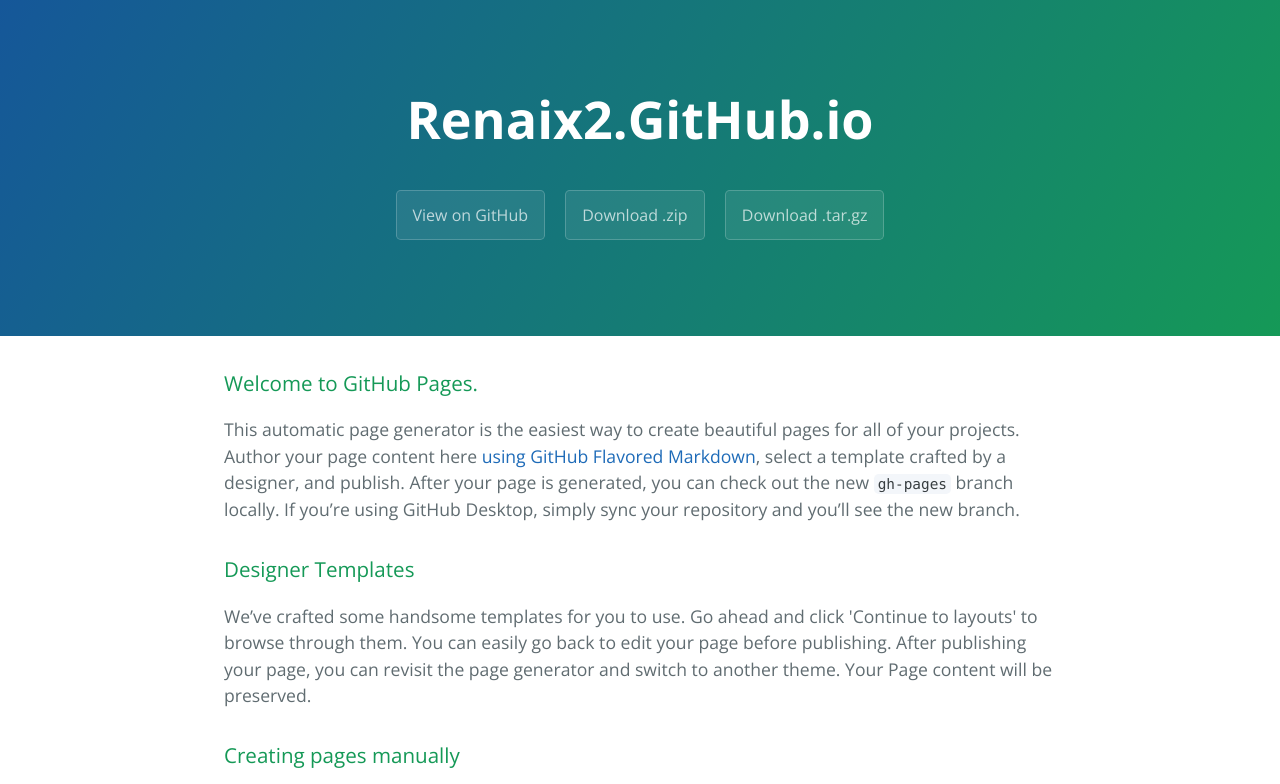
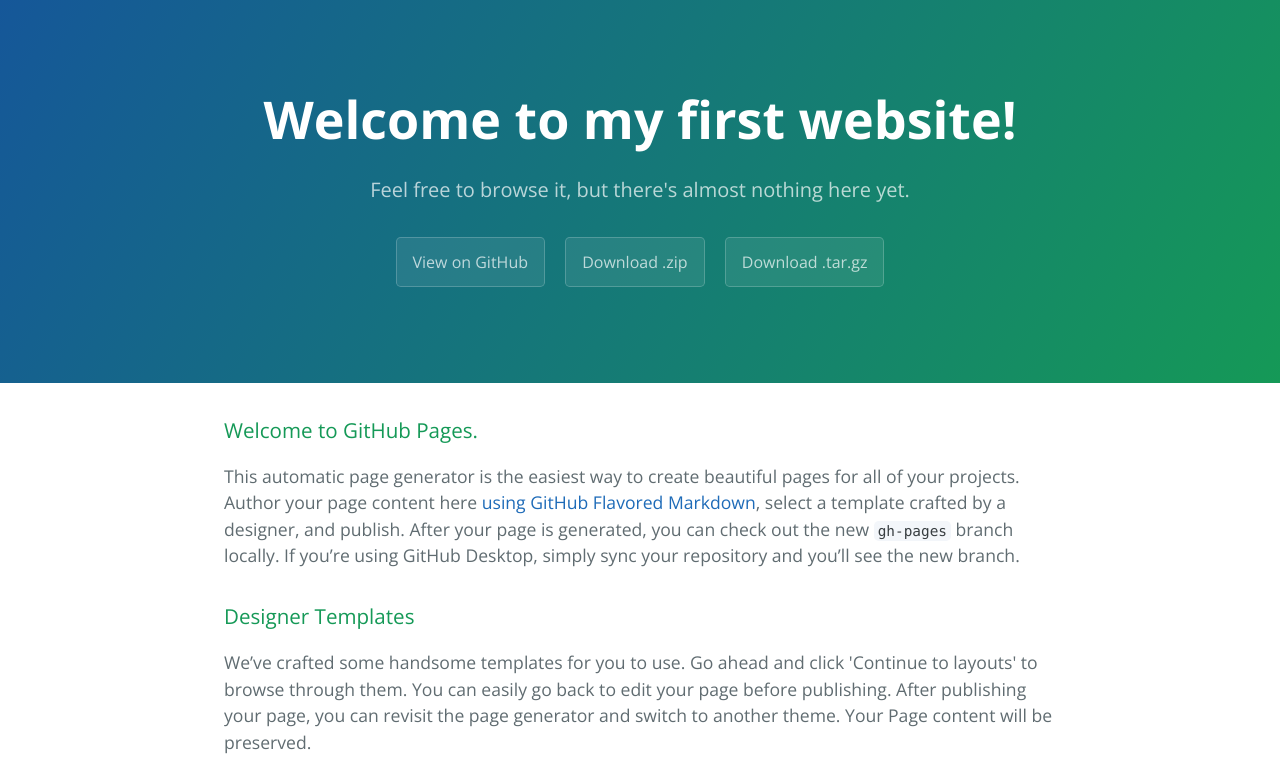
Before and after one commit to Renaix/renaix2.github.io, a plain HTML site: page index.html in a window 1280 px wide. Shown: the top 784 px of the page. Drawn offline with nearby package versions, Linux system fonts and the light colour scheme.

Commit message:
Name & tagline

```diff
--- a/index.html
+++ b/index.html
@@ -11,8 +11,8 @@
   </head>
   <body>
     <section class="page-header">
-      <h1 class="project-name">Renaix2.GitHub.io</h1>
-      <h2 class="project-tagline"></h2>
+      <h1 class="project-name">Welcome to my first website!</h1>
+      <h2 class="project-tagline">Feel free to browse it, but there's almost nothing here yet.</h2>
       <a href="https://github.com/Renaix/renaix2.github.io" class="btn">View on GitHub</a>
       <a href="https://github.com/Renaix/renaix2.github.io/zipball/master" class="btn">Download .zip</a>
       <a href="https://github.com/Renaix/renaix2.github.io/tarball/master" class="btn">Download .tar.gz</a>
```
